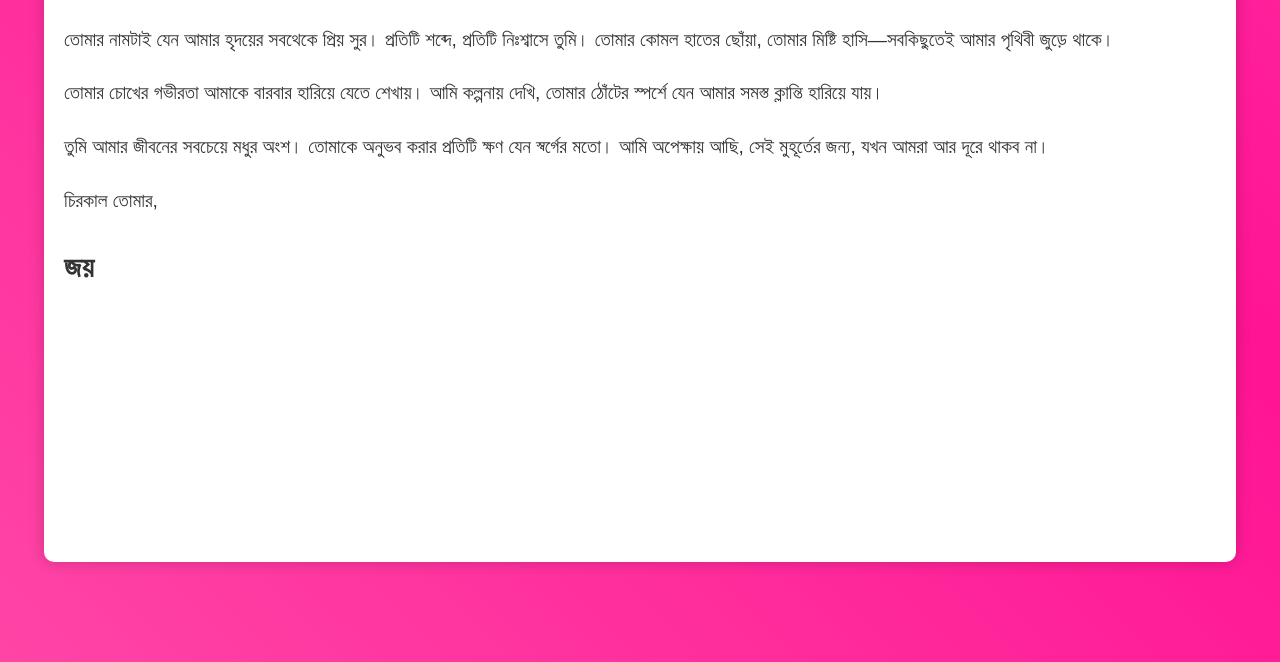
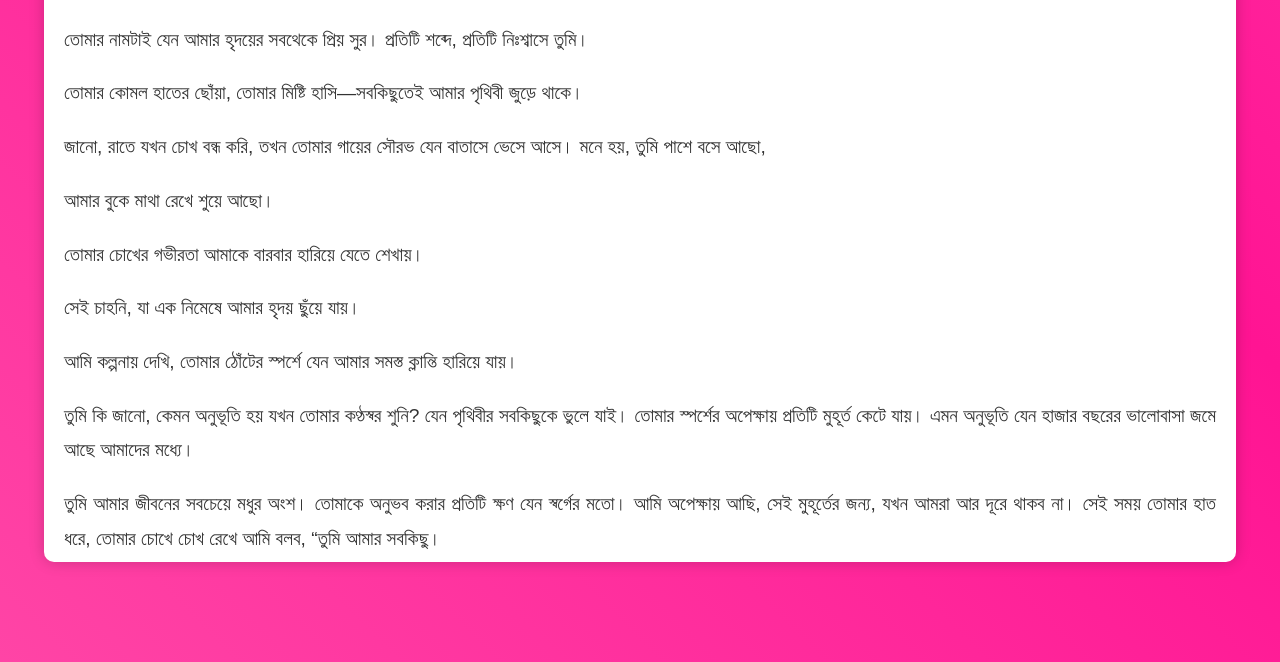
Before and after one commit to jehadjoy55/2441139, a plain HTML site: page index.html in a window 1280 px wide. Both pictures are taken after a click on the element 640 px from the left and 379 px from the top of the page. Shown: the part 138-800 px from the top of the page. Drawn offline with Linux system fonts and the light colour scheme.

Commit message:
Update index.html

```diff
--- a/index.html
+++ b/index.html
@@ -23,15 +23,27 @@
         <div class="letter">
             <h1>প্রিয়তমা মাহু,</h1>
             <p>
-                তোমার নামটাই যেন আমার হৃদয়ের সবথেকে প্রিয় সুর। প্রতিটি শব্দে, প্রতিটি নিঃশ্বাসে তুমি। তোমার কোমল হাতের ছোঁয়া,
-                তোমার মিষ্টি হাসি—সবকিছুতেই আমার পৃথিবী জুড়ে থাকে।
+               তোমার নামটাই যেন আমার হৃদয়ের সবথেকে প্রিয় সুর। প্রতিটি শব্দে, প্রতিটি নিঃশ্বাসে তুমি।
             </p>
             <p>
-                তোমার চোখের গভীরতা আমাকে বারবার হারিয়ে যেতে শেখায়। আমি কল্পনায় দেখি, তোমার ঠোঁটের স্পর্শে যেন আমার সমস্ত ক্লান্তি হারিয়ে যায়।
+                তোমার কোমল হাতের ছোঁয়া, তোমার মিষ্টি হাসি—সবকিছুতেই আমার পৃথিবী জুড়ে থাকে।
             </p>
             <p>
-                তুমি আমার জীবনের সবচেয়ে মধুর অংশ। তোমাকে অনুভব করার প্রতিটি ক্ষণ যেন স্বর্গের মতো।
-                আমি অপেক্ষায় আছি, সেই মুহূর্তের জন্য, যখন আমরা আর দূরে থাকব না।
+                জানো, রাতে যখন চোখ বন্ধ করি, তখন তোমার গায়ের সৌরভ যেন বাতাসে ভেসে আসে। মনে হয়, তুমি পাশে বসে আছো,
+            </p>
+            <p>আমার বুকে মাথা রেখে শুয়ে আছো।
+            </p>
+            <p>
+              তোমার চোখের গভীরতা আমাকে বারবার হারিয়ে যেতে শেখায়।
+            </p>
+            <p>সেই চাহনি, যা এক নিমেষে আমার হৃদয় ছুঁয়ে যায়।
+            </p>
+            <p>আমি কল্পনায় দেখি, তোমার ঠোঁটের স্পর্শে যেন আমার সমস্ত ক্লান্তি হারিয়ে যায়।
+            </p>
+            <p>
+               তুমি কি জানো, কেমন অনুভূতি হয় যখন তোমার কণ্ঠস্বর শুনি? যেন পৃথিবীর সবকিছুকে ভুলে যাই। তোমার স্পর্শের অপেক্ষায় প্রতিটি মুহূর্ত কেটে যায়। এমন অনুভূতি যেন হাজার বছরের ভালোবাসা জমে আছে আমাদের মধ্যে।
+            </p>
+            <p>তুমি আমার জীবনের সবচেয়ে মধুর অংশ। তোমাকে অনুভব করার প্রতিটি ক্ষণ যেন স্বর্গের মতো। আমি অপেক্ষায় আছি, সেই মুহূর্তের জন্য, যখন আমরা আর দূরে থাকব না। সেই সময় তোমার হাত ধরে, তোমার চোখে চোখ রেখে আমি বলব, “তুমি আমার সবকিছু।
             </p>
             <p>চিরকাল তোমার,</p>
             <h2>জয়</h2>
```
